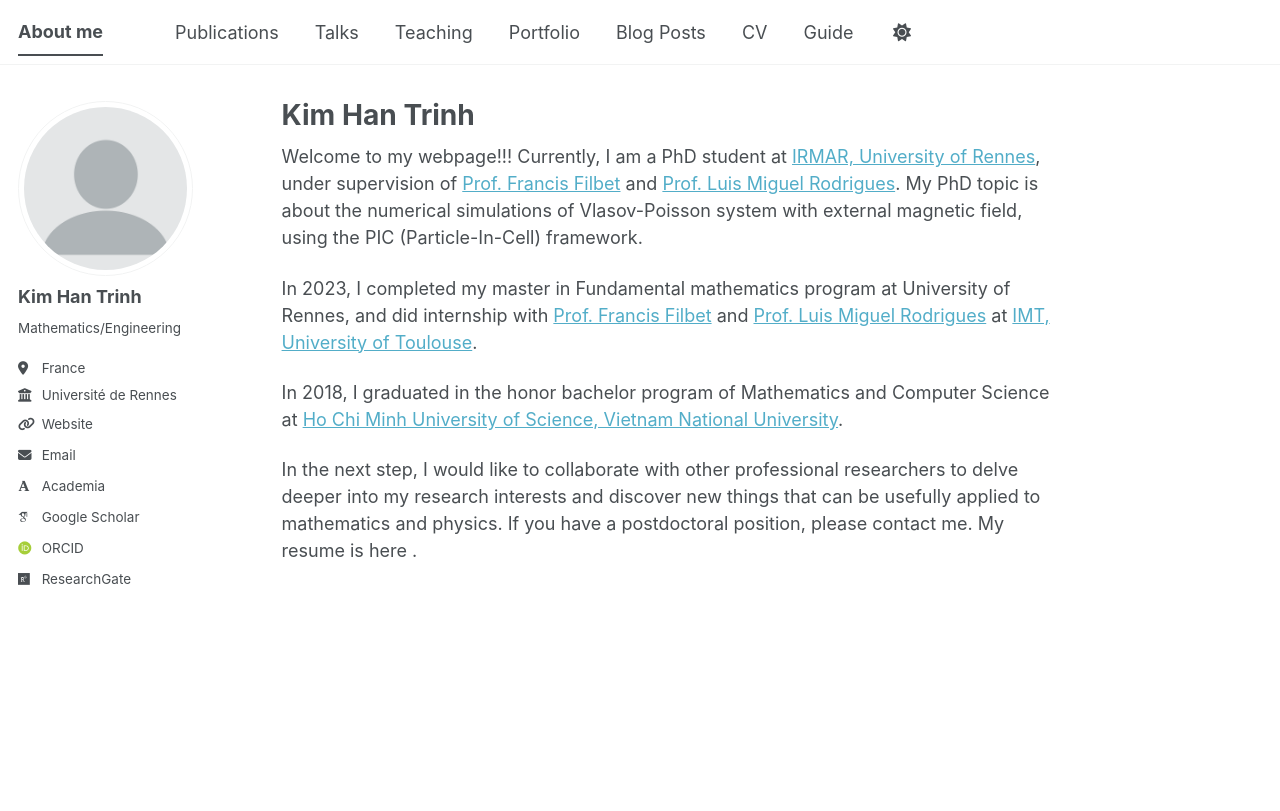
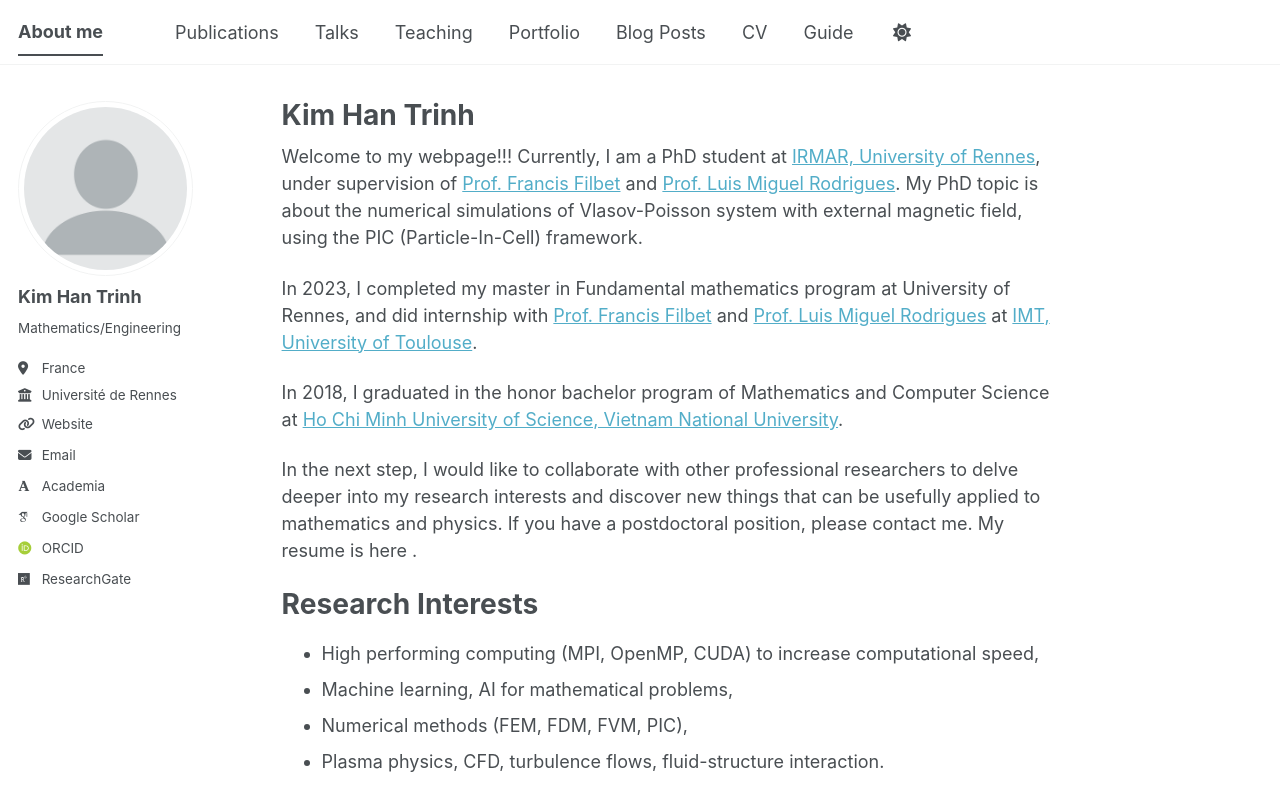
Before and after one commit to khtrinh96/khtrinh96.github.io, a Jekyll site: the page built from _pages/about.md, in a window 1280 px wide. Shown: the top 811 px of the page. Built offline with Jekyll 4.4.1, drawn with Linux system fonts in a browser that asks for light colours; some web fonts are replaced; a script bundle is joined from its source files by our own code; library files that are not in the unit come from our copies.

Commit message:
Update about.md

```diff
--- a/_pages/about.md
+++ b/_pages/about.md
@@ -13,3 +13,11 @@ In 2023, I completed my master in Fundamental mathematics program at University
 In 2018, I graduated in the honor bachelor program of Mathematics and Computer Science at [Ho Chi Minh University of Science, Vietnam National University](https://hcmus.edu.vn/).
 
 In the next step, I would like to collaborate with other professional researchers to delve deeper into my research interests and discover new things that can be usefully applied to mathematics and physics. If you have a postdoctoral position, please contact me. My resume is here .
+
+Research Interests
+==================
+
+- High performing computing (MPI, OpenMP, CUDA) to increase computational speed,
+- Machine learning, AI for mathematical problems,
+- Numerical methods (FEM, FDM, FVM, PIC),
+- Plasma physics, CFD, turbulence flows, fluid-structure interaction.
```
